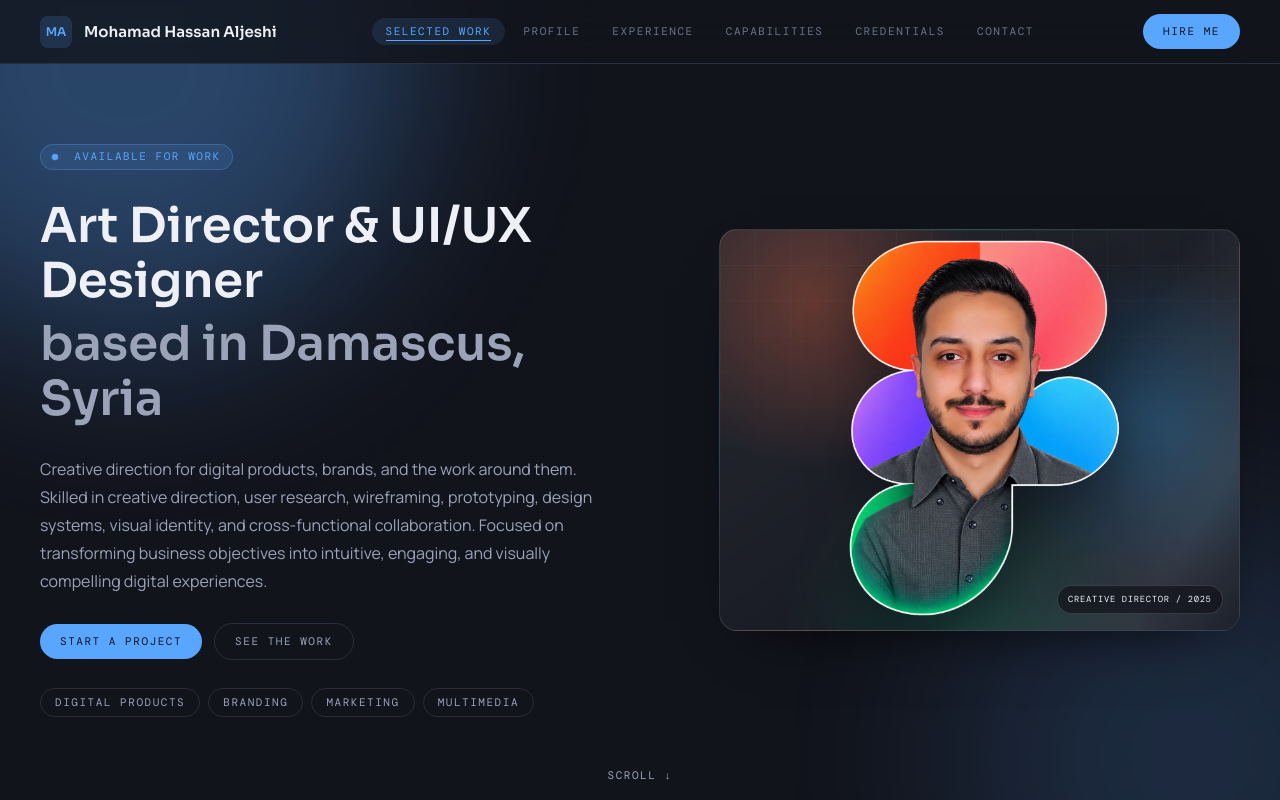
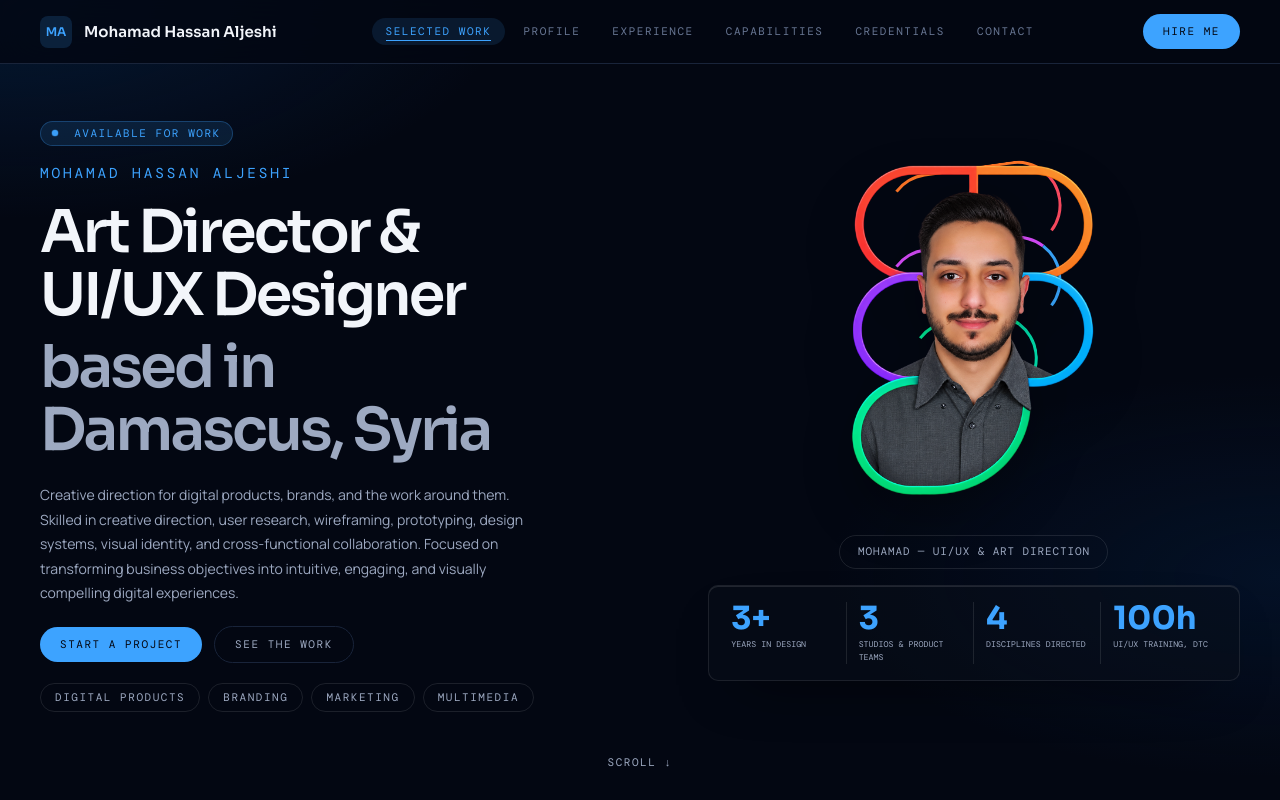
Before and after one commit to nazemms1/hassan-, a React (Vite) app: page / in a window 1280 px wide. Shown: the top 800 px of the page. Built offline with nearby package versions, Linux system fonts and the light colour scheme.

Commit message:
Refactor Band, Footer, and Hero components; update styles and improve layout

```diff
--- a/src/components/Band.tsx
+++ b/src/components/Band.tsx
@@ -6,7 +6,7 @@ type Props = {
   label: string
   title: string
   intro?: string
-  /** Alternate ground, so consecutive bands separate without a hard rule. */
+  /** Kept for content compatibility; sections share one continuous ground. */
   alt?: boolean
   children: ReactNode
 }
@@ -15,23 +15,12 @@ type Props = {
  * A section chapter. Lays two blurred orbs behind the content so the glass
  * panes on top have real colour to pick up, and opens with a quiet header.
  */
-export default function Band({ id, label, title, intro, alt, children }: Props) {
+export default function Band({ id, label, title, intro, children }: Props) {
   return (
     <section
       id={id}
-      className={`relative scroll-mt-20 overflow-hidden ${alt ? 'bg-band' : 'bg-ground'}`}
+      className="relative scroll-mt-20 overflow-hidden"
     >
-      <div aria-hidden="true" className="pointer-events-none absolute inset-0">
-        <span
-          className="orb h-[420px] w-[420px] opacity-[0.26]"
-          style={{ background: 'rgb(var(--accent))', top: '-150px', left: '-120px' }}
-        />
-        <span
-          className="orb h-[340px] w-[340px] opacity-[0.13]"
-          style={{ background: 'rgb(var(--accent))', bottom: '-150px', right: '-90px' }}
-        />
-      </div>
-
       <div className="relative mx-auto max-w-shell px-6 py-20 sm:px-10 lg:py-28">
         <Reveal>
           <header className="mb-12 flex max-w-3xl flex-col gap-4 lg:mb-16">
--- a/src/components/Footer.tsx
+++ b/src/components/Footer.tsx
@@ -2,7 +2,7 @@ import { profile } from '../data/portfolio'
 
 export default function Footer() {
   return (
-    <footer className="border-t border-rule bg-ground">
+    <footer className="bg-ground">
       <div className="mx-auto flex max-w-shell flex-col gap-4 px-6 py-8 sm:flex-row sm:items-center sm:justify-between sm:px-10">
         <p className="label">
           © {new Date().getFullYear()} {profile.name}
--- a/src/components/Hero.tsx
+++ b/src/components/Hero.tsx
@@ -1,31 +1,13 @@
-import { disciplines, profile } from '../data/portfolio'
+import { disciplines, profile, stats } from '../data/portfolio'
 
 export default function Hero() {
   return (
     <section
       id="top"
-      className="relative flex min-h-[100svh] flex-col justify-center overflow-hidden border-b border-rule"
+      className="relative flex min-h-[100svh] flex-col justify-center overflow-hidden"
     >
-      {/* Ambient light for the glass to pick up — one hue, two intensities. */}
-      <div aria-hidden="true" className="pointer-events-none absolute inset-0">
-        <span
-          className="orb h-[560px] w-[560px] opacity-[0.34]"
-          style={{ background: 'rgb(var(--accent))', top: '-220px', left: '-160px' }}
-        />
-        <span
-          className="orb h-[440px] w-[440px] opacity-[0.16]"
-          style={{
-            background: 'rgb(var(--accent))',
-            bottom: '-180px',
-            right: '-120px',
-            animationDelay: '-9s',
-            animationDuration: '28s',
-          }}
-        />
-      </div>
-
-      <div className="relative mx-auto grid w-full max-w-shell gap-14 px-6 pb-20 pt-32 sm:px-10 lg:grid-cols-[1.15fr_1fr] lg:items-center lg:gap-20 lg:pb-24 lg:pt-36">
-        <div className="flex flex-col items-start gap-7">
+      <div className="relative mx-auto grid w-full max-w-shell gap-10 px-6 pb-14 pt-24 sm:px-10 lg:grid-cols-[1.15fr_1fr] lg:items-center lg:gap-14 lg:pb-16 lg:pt-24">
+        <div className="hero-copy flex flex-col items-start gap-5">
           <span className="enter chip flex items-center gap-2">
             <span
               aria-hidden="true"
@@ -35,12 +17,14 @@ export default function Hero() {
             Available for work
           </span>
 
-          <h1 className="enter font-display text-[clamp(1.875rem,4vw,3rem)] font-semibold leading-[1.15] text-ink [animation-delay:100ms]">
+          <span className="enter hero-name label [animation-delay:60ms]">{profile.name}</span>
+
+          <h1 className="enter hero-title font-display font-semibold leading-[1.08] text-ink [animation-delay:100ms]">
             {profile.role}
-            <span className="mt-2 block text-muted">based in {profile.location}</span>
+            <span className="hero-title-location mt-2 block text-muted">based in {profile.location}</span>
           </h1>
 
-          <p className="enter prose-measure text-[1rem] [animation-delay:200ms]">
+          <p className="enter prose-measure text-[0.875rem] [animation-delay:200ms]">
             {profile.tagline}. {profile.longBio}
           </p>
 
@@ -66,11 +50,23 @@ export default function Hero() {
         </div>
 
         <div className="enter hero-visual [animation-delay:180ms]">
-          <div className="hero-portrait" aria-label="Portrait of Hassan">
-            <img src="/hassan-/Photo.png" alt="Portrait of Hassan" />
-            <span className="hero-portrait-label">Creative director / 2025</span>
+          <div className="hero-portrait-stage">
+            <span className="hero-ring hero-ring-one" aria-hidden="true" />
+            <span className="hero-ring hero-ring-two" aria-hidden="true" />
+            <span className="hero-ring hero-ring-three" aria-hidden="true" />
+            <div className="hero-portrait" aria-label="Portrait of Hassan">
+              <img src="/hassan-/Photo.png" alt="Portrait of Hassan" />
+            </div>
           </div>
-
+          <div className="hero-signature label">Mohamad — UI/UX &amp; art direction</div>
+          <div className="hero-stats panel">
+            {stats.map((stat) => (
+              <div key={stat.label} className="hero-stat">
+                <strong>{stat.value}</strong>
+                <span>{stat.label}</span>
+              </div>
+            ))}
+          </div>
         </div>
       </div>
 
--- a/src/index.css
+++ b/src/index.css
@@ -14,13 +14,13 @@
 
 @layer base {
   :root {
-    --ground: 18 20 28;
-    --band: 22 25 34;
-    --ink: 238 240 246;
-    --muted: 154 163 184;
-    --faint: 107 116 136;
-    --rule: 42 47 61;
-    --accent: 88 166 255;
+    --ground: 3 7 18;
+    --band: 6 12 27;
+    --ink: 242 245 250;
+    --muted: 157 169 193;
+    --faint: 104 119 148;
+    --rule: 25 36 58;
+    --accent: 61 163 255;
 
     color-scheme: dark;
   }
@@ -32,6 +32,11 @@
 
   body {
     @apply bg-ground font-body text-ink antialiased;
+    background-color: rgb(var(--ground));
+    background-image:
+      radial-gradient(ellipse 55% 38% at 0% 0%, rgb(9 63 126 / 0.3), transparent 72%),
+      radial-gradient(ellipse 48% 34% at 100% 72%, rgb(6 43 91 / 0.28), transparent 74%);
+    background-attachment: fixed;
   }
 
   ::selection {
@@ -147,45 +152,48 @@
   .hero-visual {
     position: relative;
     display: grid;
-    gap: 1.25rem;
+    align-content: center;
+    gap: 1rem;
+    min-width: 0;
+  }
+
+  .hero-copy {
+    position: relative;
+    z-index: 1;
+  }
+
+  .hero-name {
+    color: rgb(var(--accent));
+    font-size: clamp(0.7rem, 1.2vw, 0.9rem);
+    letter-spacing: 0.2em;
+  }
+
+  .hero-title {
+    max-width: 12ch;
+    font-size: clamp(2.4rem, 4.6vw, 4.2rem);
+    letter-spacing: -0.045em;
+  }
+
+  .hero-title-location {
+    max-width: 13ch;
+  }
+
+  .hero-portrait-stage {
+    position: relative;
+    min-height: 18rem;
+    isolation: isolate;
   }
 
   .hero-portrait {
     position: relative;
-    min-height: 17rem;
-    overflow: hidden;
-    border: 1px solid rgb(255 255 255 / 0.12);
-    border-radius: 18px;
-    isolation: isolate;
-    background:
-      radial-gradient(circle at 18% 18%, rgb(255 104 63 / 0.3), transparent 31%),
-      radial-gradient(circle at 84% 48%, rgb(34 169 255 / 0.25), transparent 34%),
-      radial-gradient(circle at 48% 100%, rgb(25 194 129 / 0.2), transparent 38%),
-      linear-gradient(145deg, rgb(255 255 255 / 0.09), rgb(16 20 30 / 0.92));
-    box-shadow: 0 24px 60px -34px rgb(0 0 0 / 0.95);
-  }
-
-  .hero-portrait::before {
-    content: '';
-    position: absolute;
-    inset: 0;
-    z-index: -1;
-    opacity: 0.28;
-    background-image:
-      linear-gradient(rgb(255 255 255 / 0.12) 1px, transparent 1px),
-      linear-gradient(90deg, rgb(255 255 255 / 0.12) 1px, transparent 1px);
-    background-size: 2.2rem 2.2rem;
-    mask-image: linear-gradient(to bottom, black, transparent 82%);
-  }
-
-  .hero-portrait::after {
-    content: '';
-    position: absolute;
-    inset: -35%;
-    z-index: -1;
-    background: linear-gradient(115deg, transparent 35%, rgb(255 255 255 / 0.12), transparent 65%);
-    transform: translateX(-35%) rotate(8deg);
-    animation: portrait-light 12s ease-in-out infinite;
+    z-index: 1;
+    height: 100%;
+    min-height: 18rem;
+    overflow: visible;
+    border: 0;
+    border-radius: 0;
+    background: transparent;
+    box-shadow: none;
   }
 
   .hero-portrait img {
@@ -194,31 +202,91 @@
     z-index: 1;
     width: 100%;
     height: 100%;
-    max-height: 25rem;
+    max-height: 23rem;
     object-fit: contain;
     object-position: center bottom;
     filter: drop-shadow(0 1.5rem 1.5rem rgb(0 0 0 / 0.28));
   }
 
-  .hero-portrait-label {
+  .hero-ring {
     position: absolute;
-    z-index: 2;
-    right: 1rem;
-    bottom: 1rem;
-    padding: 0.45rem 0.65rem;
-    color: rgb(var(--ink));
-    background: rgb(var(--ground) / 0.72);
-    border: 1px solid rgb(255 255 255 / 0.14);
+    z-index: -1;
+    width: 11rem;
+    height: 5.5rem;
+    border: 3px solid transparent;
     border-radius: 999px;
-    font-family: theme('fontFamily.mono');
-    font-size: 0.55rem;
-    letter-spacing: 0.08em;
-    text-transform: uppercase;
+    transform: rotate(-8deg);
   }
 
-  @keyframes portrait-light {
-    0%, 100% { transform: translateX(-35%) rotate(8deg); }
-    50% { transform: translateX(35%) rotate(8deg); }
+  .hero-ring-one {
+    top: 1rem;
+    left: 50%;
+    border-top-color: #ff7627;
+    border-right-color: #ff4c62;
+    transform: translateX(-50%) rotate(-8deg);
+  }
+
+  .hero-ring-two {
+    top: 5.7rem;
+    left: 50%;
+    border-top-color: #db4dff;
+    border-right-color: #39a7ff;
+    transform: translateX(-50%) rotate(-8deg);
+  }
+
+  .hero-ring-three {
+    top: 10.4rem;
+    left: 50%;
+    width: 8rem;
+    border-top-color: #00f09a;
+    border-right-color: #00e5b1;
+    transform: translateX(-50%) rotate(-8deg);
+  }
+
+  .hero-signature {
+    justify-self: center;
+    padding: 0.65rem 1.1rem;
+    color: rgb(var(--muted));
+    border: 1px solid rgb(255 255 255 / 0.1);
+    border-radius: 999px;
+    letter-spacing: 0.08em;
+  }
+
+  .hero-stats {
+    display: grid;
+    grid-template-columns: repeat(4, 1fr);
+    gap: 0;
+    padding: 1rem 0.65rem;
+    border-radius: 10px;
+    background: rgb(10 15 27 / 0.48);
+  }
+
+  .hero-stat {
+    display: flex;
+    min-width: 0;
+    flex-direction: column;
+    gap: 0.35rem;
+    padding: 0 0.75rem;
+    border-right: 1px solid rgb(255 255 255 / 0.1);
+  }
+
+  .hero-stat:last-child {
+    border-right: 0;
+  }
+
+  .hero-stat strong {
+    color: rgb(var(--accent));
+    font-family: theme('fontFamily.display');
+    font-size: clamp(1.45rem, 2.5vw, 2.2rem);
+    line-height: 1;
+  }
+
+  .hero-stat span {
+    color: rgb(var(--muted));
+    font-family: theme('fontFamily.mono');
+    font-size: 0.52rem;
+    line-height: 1.5;
+    text-transform: uppercase;
   }
 
   .design-toolbar,
@@ -681,6 +749,42 @@
   }
 
   @media (max-width: 640px) {
+    .hero-portrait-stage {
+      min-height: 19rem;
+    }
+
+    .hero-portrait {
+      min-height: 19rem;
+    }
+
+    .hero-ring {
+      width: 10rem;
+      height: 5rem;
+    }
+
+    .hero-ring-two {
+      top: 5.8rem;
+    }
+
+    .hero-ring-three {
+      top: 10.6rem;
+      width: 6.8rem;
+    }
+
+    .hero-stats {
+      grid-template-columns: repeat(2, 1fr);
+      row-gap: 1rem;
+    }
+
+    .hero-stat:nth-child(2) {
+      border-right: 0;
+    }
+
+    .hero-stat:nth-child(-n + 2) {
+      padding-bottom: 0.85rem;
+      border-bottom: 1px solid rgb(255 255 255 / 0.1);
+    }
+
     .design-workspace {
       min-height: 27rem;
     }
```
Also changed, not shown: public/Photo.png.
